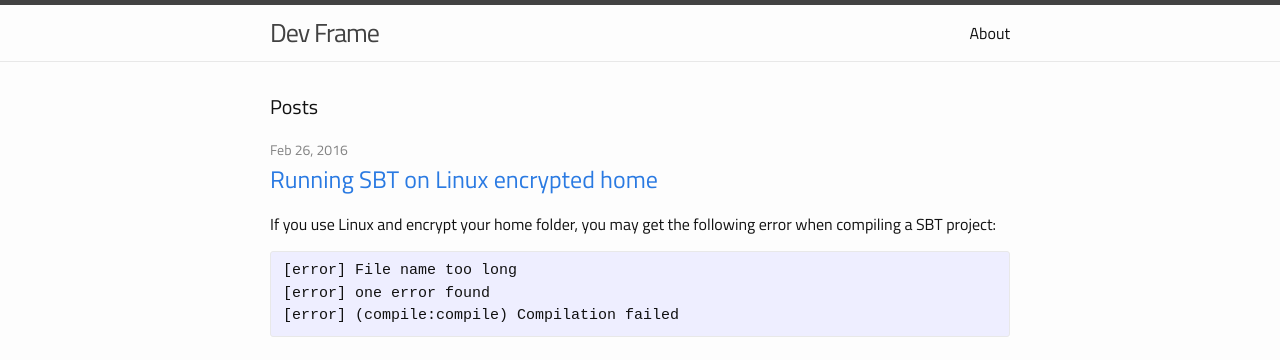
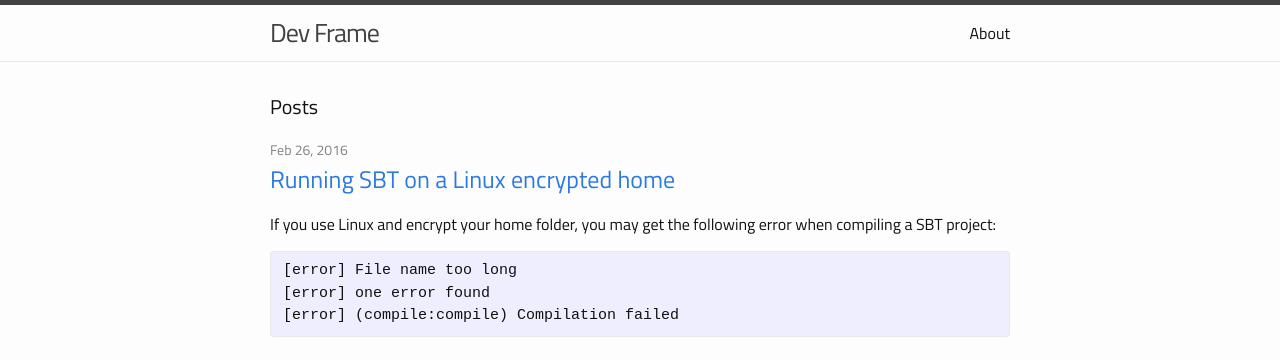
Before and after one commit to amirkarimi/amirkarimi.github.io, a Jekyll site: the page built from index.html, in a window 1280 px wide. Shown: the top 360 px of the page. Built offline with Jekyll 4.4.1, drawn with Linux system fonts in a browser that asks for light colours.

```diff
--- a/_posts/2016-02-26-sbt-on-linux-encrypted-home.markdown
+++ b/_posts/2016-02-26-sbt-on-a-linux-encrypted-home.markdown
@@ -1,6 +1,6 @@
 ---
 layout:		post
-title:		"Running SBT on Linux encrypted home"
+title:		"Running SBT on a Linux encrypted home"
 date:		2016-02-26 15:36 +0330
 keywords:	"sbt, linux, encrypted home, scala, File name too long, java.lang.NoSuchMethodError"
 ---
```
